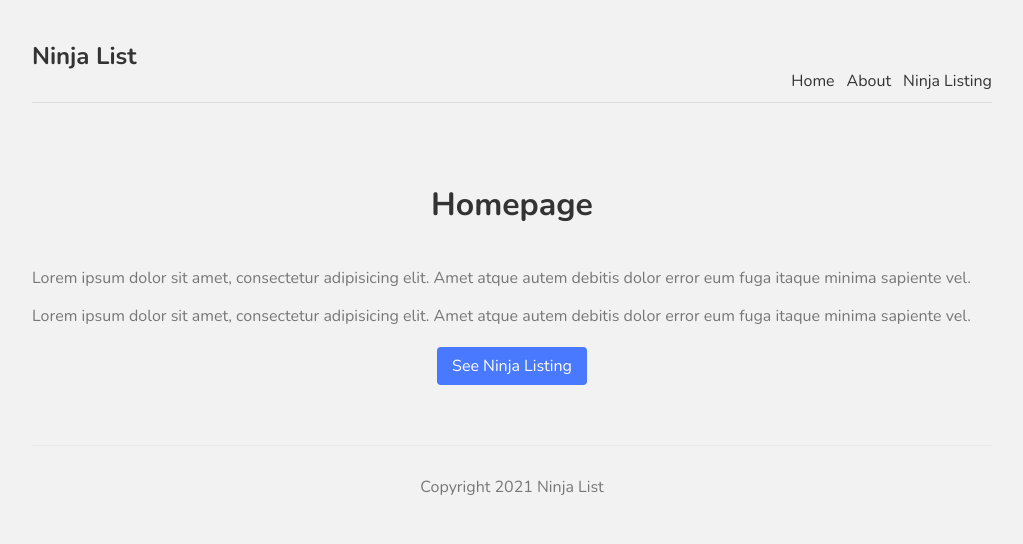
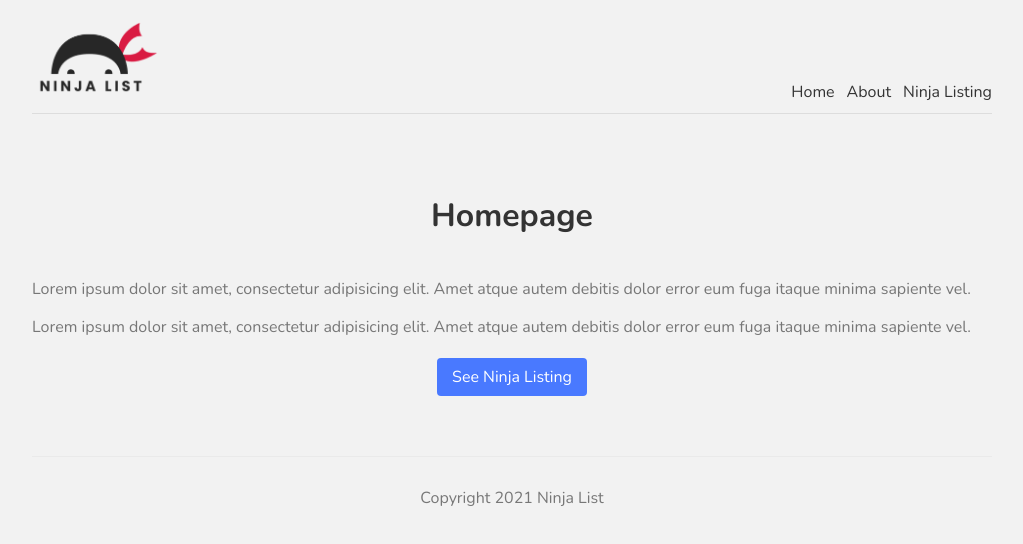
Before and after one commit to Annie-Huang/nextjs-tutorial, a Next.js app: page / in a window 1280 px wide. Shown: the top 544 px of the page, without its empty margins (128-1151 px from the left). Built offline with nearby package versions, Linux system fonts and the light colour scheme.

Commit message:
Use import Image from 'next/image' to load a image in the public folder.

```diff
--- a/components/Navbar.js
+++ b/components/Navbar.js
@@ -1,10 +1,12 @@
 import Link from 'next/link';
+import Image from 'next/image';
 
 const Navbar = () => {
   return (
     <nav>
       <div className='logo'>
-        <h1>Ninja List</h1>
+        {/*<img src='/logo.png' />*/}
+        <Image src='/logo.png' width={128} height={77} />
       </div>
       <Link href='/'>
         <a>Home</a>
```
Also changed, not shown: Note.txt, public/logo.png (added).
